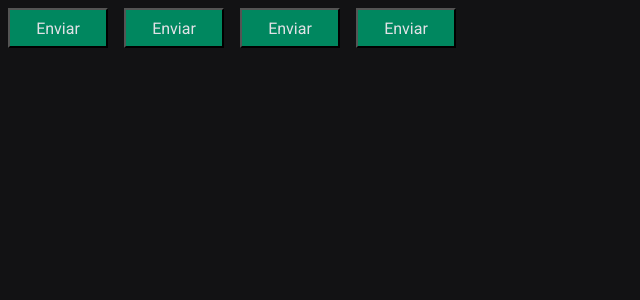
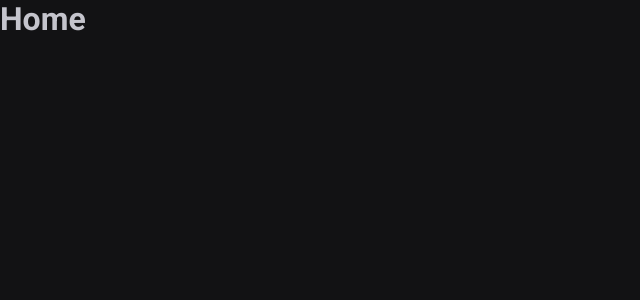
Before and after one commit to ErickClinton/pomodoro, a React (Vite) app: page / in a window 1280 px wide. Shown: the top 300 px of the page, without its empty margins (0-640 px from the left). Built offline with nearby package versions, Linux system fonts and the light colour scheme.

Commit message:
Adding framework react-router-dom

```diff
--- a/package.json
+++ b/package.json
@@ -13,6 +13,7 @@
     "eslint": "^8.25.0",
     "react": "^18.2.0",
     "react-dom": "^18.2.0",
+    "react-router-dom": "^6.4.2",
     "styled-components": "^5.3.6"
   },
   "devDependencies": {
--- a/src/App.tsx
+++ b/src/App.tsx
@@ -1,15 +1,14 @@
 import { ThemeProvider } from 'styled-components'
-import { Button } from './components/Button'
+import { Router } from './Router'
+import { BrowserRouter } from 'react-router-dom'
 import { GlobalStyle } from './styles/global'
 import { defaultTheme } from './styles/themes/default'
 export function App() {
   return (
     <ThemeProvider theme={defaultTheme}>
-      <Button variant={'primary'} />
-      <Button variant={'secondary'} />
-      <Button variant={'danger'} />
-      <Button variant={'success'} />
-
+      <BrowserRouter>
+        <Router />
+      </BrowserRouter>
       <GlobalStyle />
     </ThemeProvider>
   )
--- /dev/null
+++ b/src/Router.tsx
@@ -0,0 +1,12 @@
+import { Routes, Route } from 'react-router-dom'
+import { History } from './pages/History'
+import { Home } from './pages/Home'
+
+export function Router() {
+  return (
+    <Routes>
+      <Route path="/" element={<Home />}></Route>
+      <Route path="/history" element={<History />}></Route>
+    </Routes>
+  )
+}
--- a/src/components/Button.styles.ts
+++ /dev/null
@@ -1,28 +0,0 @@
-import styled, { css } from 'styled-components'
-
-export type ButtonVariant = 'primary' | 'secondary' | 'danger' | 'success'
-
-interface ButtonContainerProps {
-  variant: ButtonVariant
-}
-
-const buttonVariants = {
-  primary: 'purple',
-  secondary: 'orange',
-  danger: 'red',
-  success: 'green',
-}
-
-export const ButtonContainer = styled.button<ButtonContainerProps>`
-  width: 100px;
-  height: 40px;
-
-  margin: 8px;
-  background-color: ${(props) => props.theme['green-500']};
-  color: ${(props) => props.theme['gray-100']};
-  /*  ${(props) => {
-    return css`
-      background-color: ${buttonVariants[props.variant]};
-    `
-  }} */
-`
--- a/src/components/Button.tsx
+++ /dev/null
@@ -1,9 +0,0 @@
-import { ButtonContainer, ButtonVariant } from './Button.styles'
-
-interface ButtonProps {
-  variant?: ButtonVariant
-}
-
-export function Button({ variant = 'primary' }: ButtonProps) {
-  return <ButtonContainer variant={variant}>Enviar</ButtonContainer>
-}
--- /dev/null
+++ b/src/pages/History.tsx
@@ -0,0 +1,3 @@
+export function History() {
+  return <h1>History</h1>
+}
--- /dev/null
+++ b/src/pages/Home.tsx
@@ -0,0 +1,3 @@
+export function Home() {
+  return <h1>Home</h1>
+}
--- a/src/styles/global.ts
+++ b/src/styles/global.ts
@@ -7,7 +7,6 @@
         padding: 0;
         box-sizing: border-box;
     }
-
     :focus{
         outline: 0;
         box-shadow: 0 0 0 2px ${(props) => props.theme['green-500']};
@@ -18,6 +17,7 @@
         color: ${(props) => props.theme['gray-300']};
     }
 
+
     body,input,textarea,button{
         font-family: 'Roboto',sans-serif;
         font-weight: 400px ;
```
Also changed, not shown: 1 other file (tests, documents, lock files or other folders).
